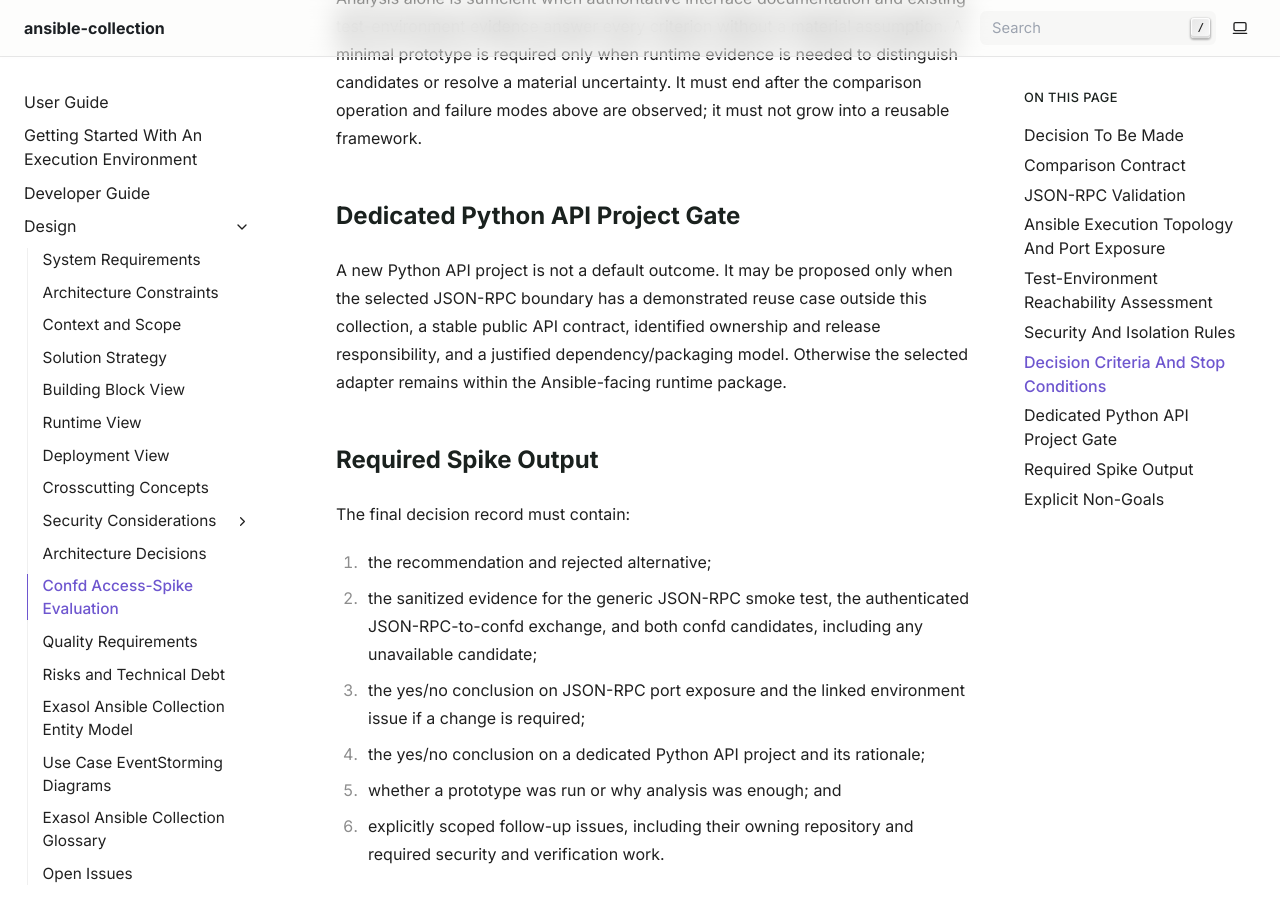
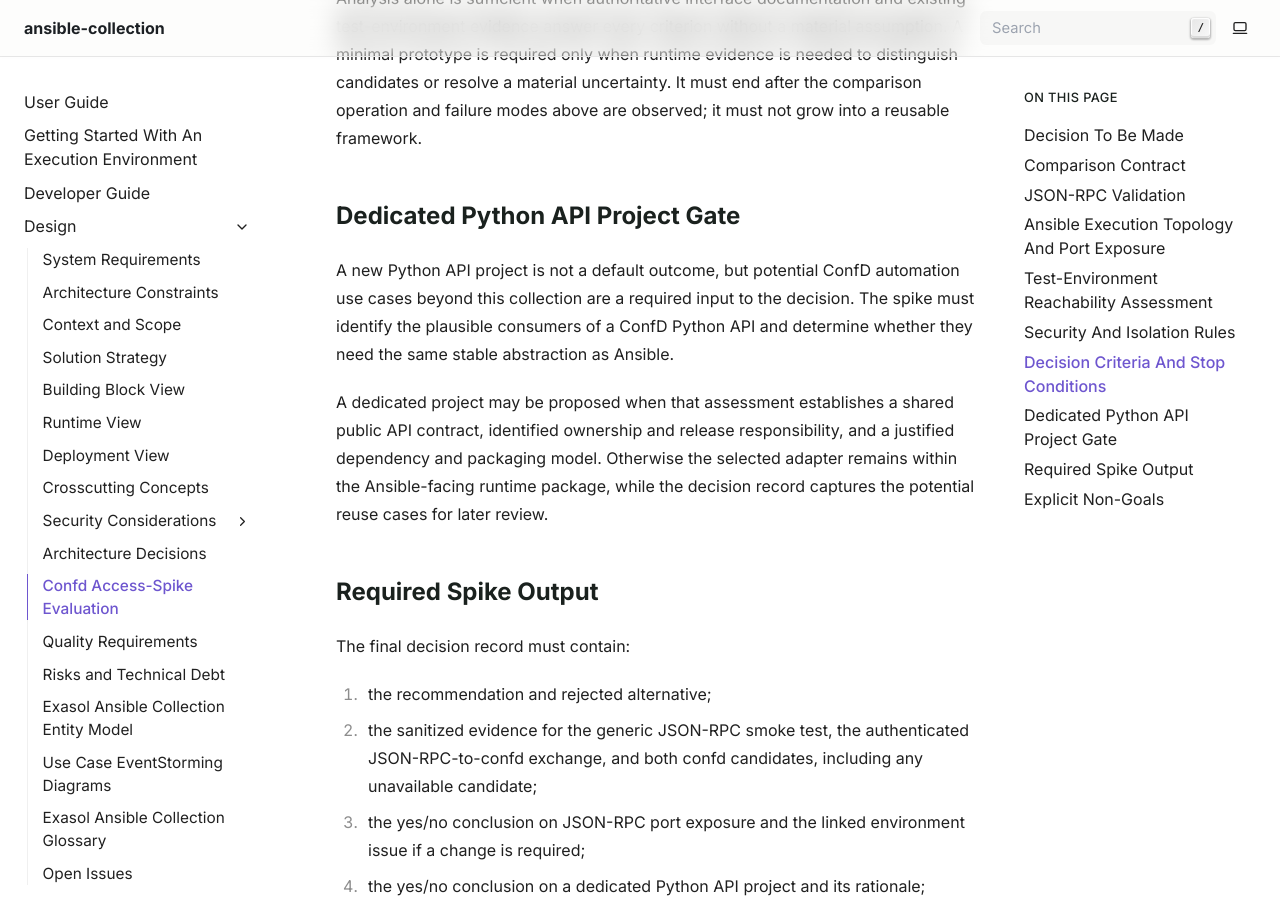
Before and after one commit to exasol/ansible-collection, a Sphinx documentation site: the page built from doc/design/confd_access_spike_evaluation.md, in a window 1280 px wide and 900 px high, scrolled down 4779 px. Built offline with Sphinx 7.4.7, drawn with Linux system fonts in a browser that asks for light colours.

Commit message:
docs: clarify ConfD access-spike decision criteria

```diff
--- a/doc/design/confd_access_spike_evaluation.md
+++ b/doc/design/confd_access_spike_evaluation.md
@@ -158,11 +158,16 @@ must not grow into a reusable framework.
 
 ## Dedicated Python API Project Gate
 
-A new Python API project is not a default outcome. It may be proposed only
-when the selected JSON-RPC boundary has a demonstrated reuse case outside this
-collection, a stable public API contract, identified ownership and release
-responsibility, and a justified dependency/packaging model. Otherwise the
-selected adapter remains within the Ansible-facing runtime package.
+A new Python API project is not a default outcome, but potential ConfD
+automation use cases beyond this collection are a required input to the
+decision. The spike must identify the plausible consumers of a ConfD Python
+API and determine whether they need the same stable abstraction as Ansible.
+
+A dedicated project may be proposed when that assessment establishes a shared
+public API contract, identified ownership and release responsibility, and a
+justified dependency and packaging model. Otherwise the selected adapter
+remains within the Ansible-facing runtime package, while the decision record
+captures the potential reuse cases for later review.
 
 ## Required Spike Output
 
```
Also changed, not shown: doc/changesets/133-define-confd-access-spike-evaluation-contract.md (+4 -1 lines).
